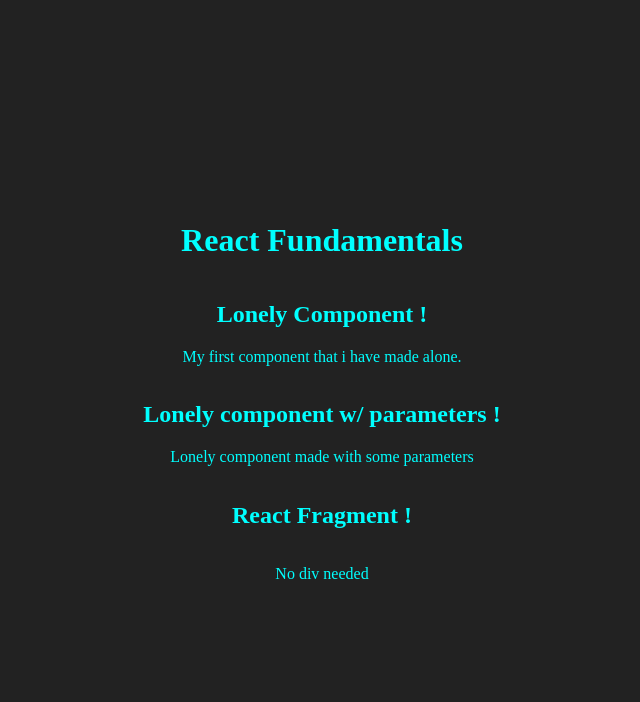
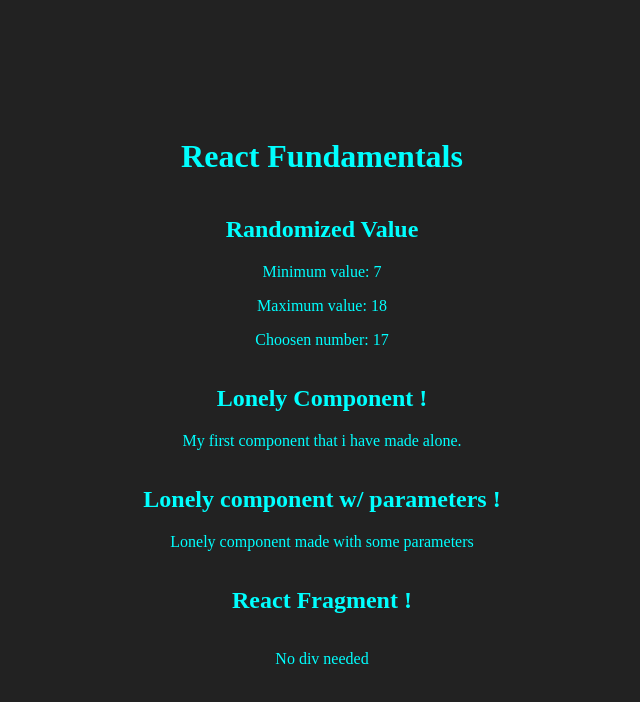
Before and after one commit to charmingruby/react-fundamentals, a React (Create React App) app in the folder react-fundamentals/: page / in a window 1280 px wide. Shown: the top 702 px of the page, without its empty margins (318-958 px from the left). Built offline with nearby package versions, Linux system fonts and the light colour scheme; the HTML template or start-up script is replaced by a standard one.

Commit message:
random number challenge

```diff
--- a/react-fundamentals/src/App.jsx
+++ b/react-fundamentals/src/App.jsx
@@ -3,11 +3,18 @@
 import Lonely from './components/basic/Lonely'
 import LonelyWithParameter from './components/basic/LonelyWithParameter'
 import LonelyFragment from './components/basic/LonelyFragment'
+import RandomNumber from './components/basic/RandomizedNum'
 
 export default () =>
         <div class="app">
             <h1>React Fundamentals</h1>
-            <Lonely></Lonely>
+
+            <RandomNumber
+                min = {7}
+                max = {18} />
+
+            <Lonely/>
+
             <LonelyWithParameter
                 title='Lonely component w/ parameters !'
                 subtitle='Lonely component made with some parameters' />
--- /dev/null
+++ b/react-fundamentals/src/components/basic/RandomizedNum.jsx
@@ -0,0 +1,15 @@
+import React from 'react'
+
+export default (props) => {
+    const { min, max } = props
+    const randomNum = Math.floor(Math.random ()* (max - min + 1) + min)
+
+    return(
+        <div>
+            <h2>Randomized Value</h2>
+            <p>Minimum value: { min }</p>
+            <p>Maximum value: { max }</p>
+            <p>Choosen number: { randomNum }</p>
+        </div>
+    )
+}
```
